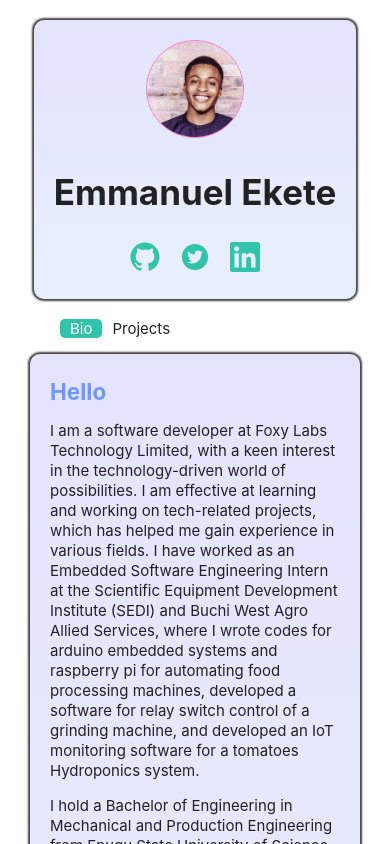
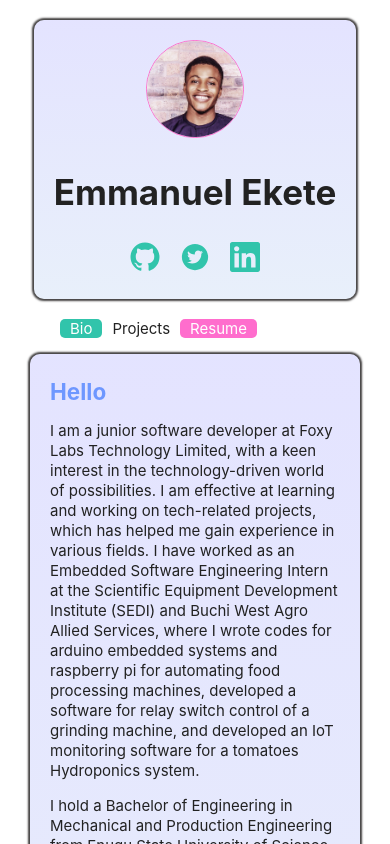
Before and after one commit to ceasar28/profile, a React (Create React App) app: page / in a window 390 px wide. Shown: the top 844 px of the page. Built offline with nearby package versions, Linux system fonts and the light colour scheme.

Commit message:
adding responsiveness

```diff
--- a/src/Components/Rightcomponents/Overview.js
+++ b/src/Components/Rightcomponents/Overview.js
@@ -4,16 +4,16 @@ const Overview = () => {
     <div className="overview">
       <h2>Hello</h2>
       <p>
-        I am a software developer at Foxy Labs Technology Limited, with a keen
-        interest in the technology-driven world of possibilities. I am effective
-        at learning and working on tech-related projects, which has helped me
-        gain experience in various fields. I have worked as an Embedded Software
-        Engineering Intern at the Scientific Equipment Development Institute
-        (SEDI) and Buchi West Agro Allied Services, where I wrote codes for
-        arduino embedded systems and raspberry pi for automating food processing
-        machines, developed a software for relay switch control of a grinding
-        machine, and developed an IoT monitoring software for a tomatoes
-        Hydroponics system.
+        I am a junior software developer at Foxy Labs Technology Limited, with a
+        keen interest in the technology-driven world of possibilities. I am
+        effective at learning and working on tech-related projects, which has
+        helped me gain experience in various fields. I have worked as an
+        Embedded Software Engineering Intern at the Scientific Equipment
+        Development Institute (SEDI) and Buchi West Agro Allied Services, where
+        I wrote codes for arduino embedded systems and raspberry pi for
+        automating food processing machines, developed a software for relay
+        switch control of a grinding machine, and developed an IoT monitoring
+        software for a tomatoes Hydroponics system.
       </p>
 
       <p>
--- a/src/Components/Rightcomponents/Rightnav.js
+++ b/src/Components/Rightcomponents/Rightnav.js
@@ -4,6 +4,12 @@ import { useState } from "react";
 const Rightnav = (props) => {
   const [movies, setMovies] = useState([]);
 
+  // to open my resume from google drive
+  function showResumeHandler() {
+    return window.open(
+      "https://drive.google.com/file/d/1vU9gBGKjoHUerRUpk-JXELGgcvbwD__5/view?usp=share_link"
+    );
+  }
   function showBioHandler() {
     return props.onchangeView(1);
   }
@@ -49,7 +55,11 @@ const Rightnav = (props) => {
           borderRadius: "5px",
         }
       : { padding: "0px 10px 0px 10px", color: "#222", fontSize: "15px" };
-
+  const style3 = {
+    backgroundColor: "#ff6dcd",
+    color: "white",
+    borderRadius: "5px",
+  };
   return (
     <div>
       <ul className="nav">
@@ -59,6 +69,9 @@ const Rightnav = (props) => {
         <li onClick={FetchMoviesHandler} style={style2}>
           Projects
         </li>
+        <li onClick={showResumeHandler} style={style3}>
+          Resume
+        </li>
       </ul>
     </div>
   );
```
